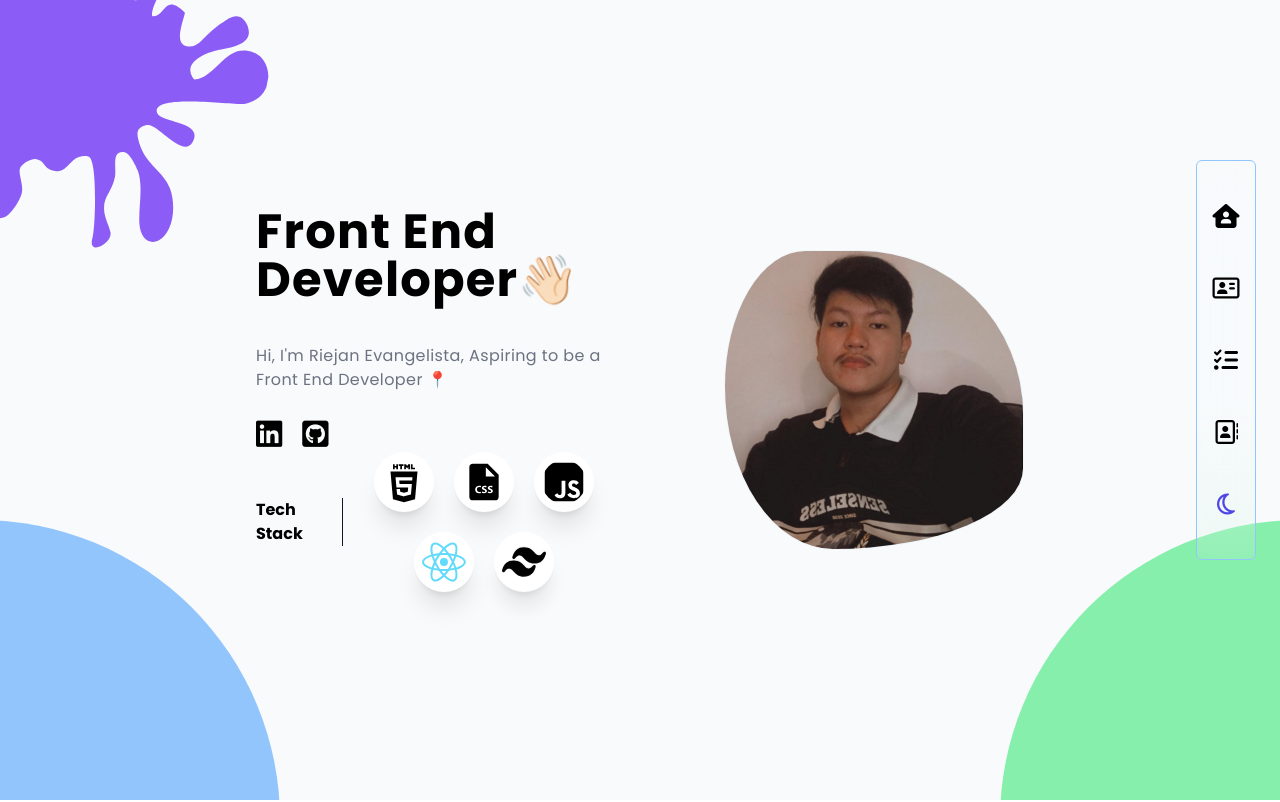
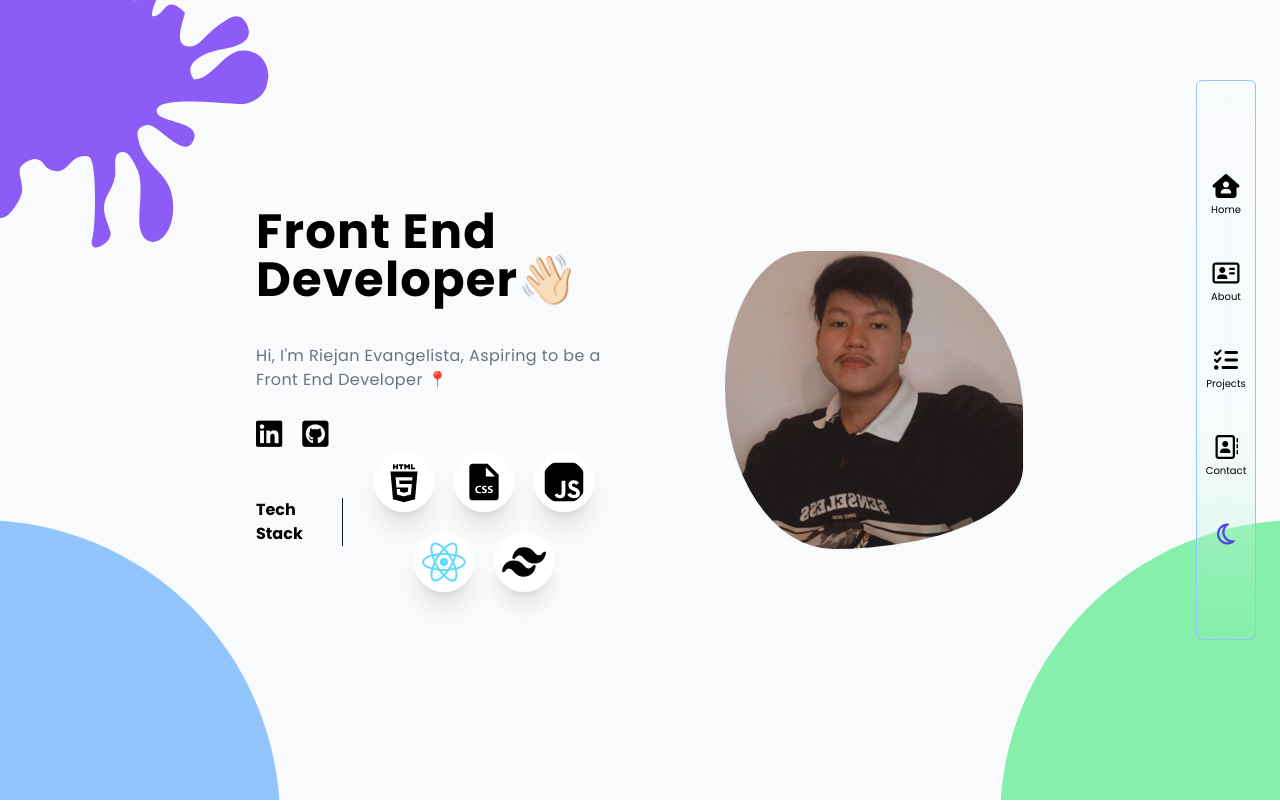
Before and after one commit to RieEvans/riejan-evangelista, a React (Vite) app: page / in a window 1280 px wide. Shown: the top 802 px of the page. Built offline with nearby package versions, Linux system fonts and the light colour scheme.

Commit message:
Update Portfolio

```diff
--- a/src/Header/Header.jsx
+++ b/src/Header/Header.jsx
@@ -25,20 +25,24 @@ export const Header = () => {
         </h1>
       </motion.div>{" "}
       {/* Scroll Line Progress */}
-      <header className=" z-50 flex xl:flex justify-center fixed bottom-0 xl:top-40 xl:right-6 h-[5vh] w-full xl:h-[50vh] xl:w-[60px] bg-red-500 xl:rounded-md bg-clip-padding backdrop-filter backdrop-blur-3xl bg-opacity-0 border-t xl:border border-blue-300 p-5">
-        <nav className="flex space-x-10 xl:space-x-0 xl:flex-col xl:space-y-10 items-center justify-center">
-          <a href="#home" >
+      <header className=" z-50 flex xl:flex justify-center fixed bottom-0 xl:top-20 xl:right-6 h-[7vh] w-full xl:h-[70vh] xl:w-[60px] bg-red-500 xl:rounded-md bg-clip-padding backdrop-filter backdrop-blur-3xl bg-opacity-0 border-t xl:border border-blue-300 p-5">
+        <nav className="flex space-x-10 xl:space-x-0 xl:flex-col xl:space-y-10 py-2 items-center justify-center">
+          <a href="#home" className="flex flex-col items-center" >
             <i className="fa-solid fa-house-user xl:text-2xl text-xl"></i>
+            <span className="text-[10px]">Home</span>
           </a>
 
-          <a href="#about">
+          <a href="#about" className="flex flex-col items-center">
             <i className="fa-regular fa-address-card xl:text-2xl text-xl"></i>
+            <span className="text-[10px]">About</span>
           </a>
-          <a href="#projects">
+          <a href="#projects" className="flex flex-col items-center">
             <i className="fa-solid fa-list-check xl:text-2xl text-xl"></i>
+            <span className="text-[10px]">Projects</span>
           </a>
-          <a href="#contact">
+          <a href="#contact" className="flex flex-col items-center">
             <i className="fa-regular fa-address-book xl:text-2xl text-xl"></i>
+            <span className="text-[10px]">Contact</span>
           </a>
           <div
             onClick={() => setToggle(!isToggle)}
--- a/src/pages/Footer.jsx
+++ b/src/pages/Footer.jsx
@@ -2,10 +2,10 @@ import React from "react";
 
 export const Footer = () => {
   return (
-    <section className="bg-slate-900 pt-5 pb-10">
+    <section className="bg-slate-900 py-10 mb-10 xl:mb-0">
       <div className="m-auto sm:w-[90%] md:w-[60%] flex items-center justify-between">
         <div className="">
-          <h1 className="text-white ">
+          <h1 className="text-white">
             <span className="text-zinc-100 font-semibold tracking-widest">
               Portfolio:
             </span>{" "}
```
